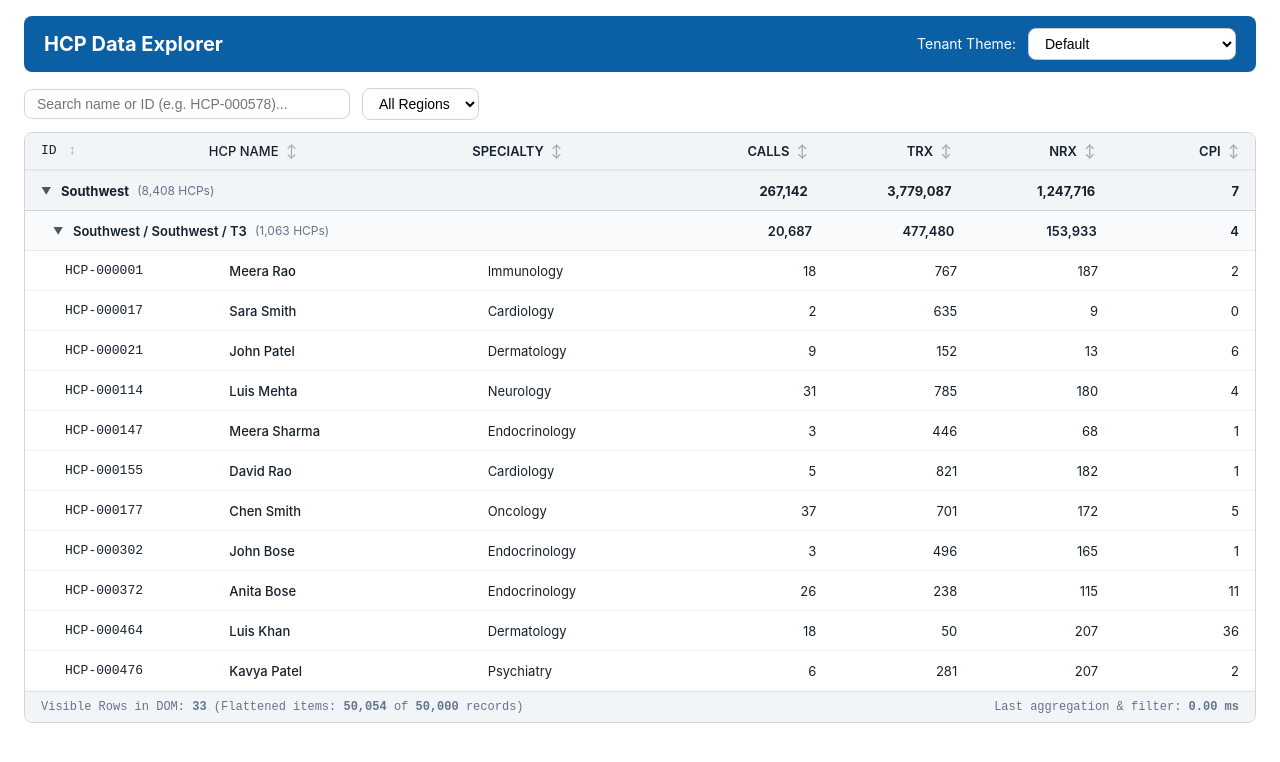
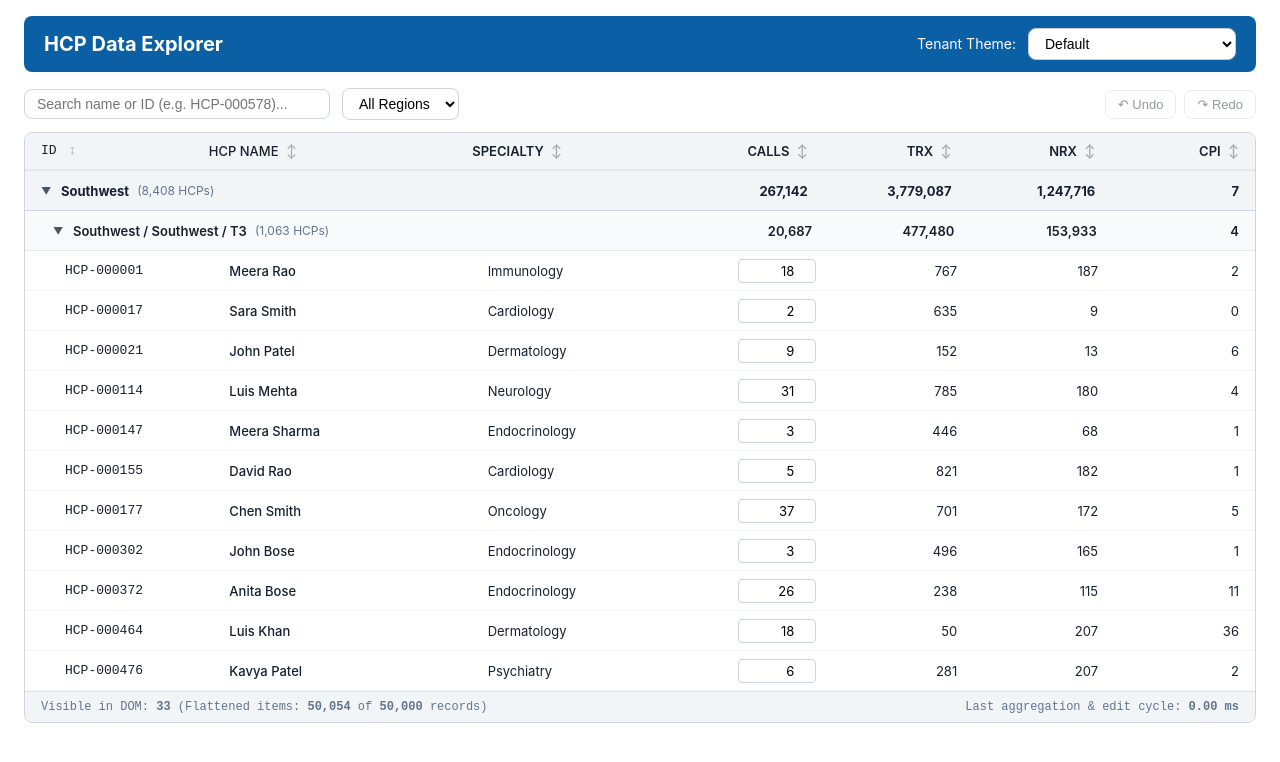
Before and after one commit to pankajsgithub/hcp-data-explorer, a React (Vite) app: page / in a window 1280 px wide. Shown: the top 762 px of the page. Built offline with nearby package versions, Linux system fonts and the light colour scheme.

Commit message:
implement async validated inline editing with cell lifecycle states

```diff
--- a/src/App.css
+++ b/src/App.css
@@ -248,3 +248,83 @@ body {
   font-family: monospace;
   font-size: var(--font-size-xs);
 }
+
+/* Inline Cell Editing & Lifecycle Colors */
+.cell-input-wrapper {
+  display: inline-flex;
+  align-items: center;
+  justify-content: flex-end;
+  gap: 4px;
+  width: 100%;
+}
+
+.cell-input {
+  width: 64px;
+  padding: 3px 6px;
+  font-size: var(--font-size-sm);
+  font-family: inherit;
+  text-align: right;
+  border: 1px solid var(--border-strong);
+  border-radius: calc(var(--border-radius) / 2);
+  outline: none;
+  background-color: transparent;
+  transition: background-color 0.15s ease, border-color 0.15s ease;
+}
+
+.cell-input:focus {
+  border-color: var(--color-primary);
+  background-color: #ffffff;
+  box-shadow: 0 0 0 2px rgba(11, 95, 165, 0.2);
+}
+
+/* In-flight Pending State: Pale Blue */
+.cell-input.status-pending {
+  background-color: #dbeafe !important;
+  border-color: #93c5fd !important;
+  color: #1e40af !important;
+  cursor: wait;
+}
+
+/* Validated Saved State: Soft Yellow */
+.cell-input.status-saved {
+  background-color: #fef9c3 !important;
+  border-color: #fde047 !important;
+  color: #854d0e !important;
+}
+
+/* Reverted / Rejected State: Pale Red */
+.cell-input.status-rejected {
+  background-color: #fee2e2 !important;
+  border-color: #fca5a5 !important;
+  color: #991b1b !important;
+}
+
+.cell-reject-icon {
+  font-size: 12px;
+  cursor: help;
+  user-select: none;
+}
+
+/* Toolbar Buttons */
+.btn-action {
+  padding: 6px 12px;
+  font-size: var(--font-size-sm);
+  font-weight: 500;
+  border-radius: var(--border-radius);
+  border: 1px solid var(--border-strong);
+  background-color: #ffffff;
+  color: var(--color-text);
+  cursor: pointer;
+  display: inline-flex;
+  align-items: center;
+  gap: 4px;
+}
+
+.btn-action:disabled {
+  opacity: 0.45;
+  cursor: not-allowed;
+}
+
+.btn-action:hover:not(:disabled) {
+  background-color: var(--row-hover-bg);
+}
--- a/src/App.tsx
+++ b/src/App.tsx
@@ -3,6 +3,7 @@ import { generateRows } from './starter/data-generator';
 import { TENANT_THEMES, DEFAULT_THEME, type TenantTheme } from './starter/theme-config';
 import { sanitizeTheme, applyThemeToCssVariables } from './utils/theme';
 import { buildFlattenedGridData } from './utils/aggregation';
+import { useTableStore } from './hooks/useTableStore';
 import { HcpGrid } from './components/HcpGrid';
 import type { SortConfig, SortDirection } from './types';
 import type { HcpRecord } from './starter/data-generator';
@@ -30,10 +31,13 @@ export function App() {
   const [regionFilter, setRegionFilter] = useState<string>('All');
   const [sortConfig, setSortConfig] = useState<SortConfig>({ column: 'calls', direction: null });
 
+  // Store: Edits, Async Validation & Command Stack
+  const { edits, commitEdit, undo, redo, canUndo, canRedo } = useTableStore();
+
   // 1. Generate 50,000 deterministic records once
   const rawRecords = useMemo(() => generateRows(42, 50000), []);
 
-  // 2. Build filtered, sorted, flattened grid data
+  // 2. Build filtered, sorted, flattened grid data incorporating saved edits
   const { flattenedRows, aggregationDuration } = useMemo(() => {
     const start = performance.now();
     const rows = buildFlattenedGridData(
@@ -41,14 +45,15 @@ export function App() {
       collapsedGroups,
       searchTerm,
       regionFilter,
-      sortConfig
+      sortConfig,
+      edits
     );
     const end = performance.now();
     return {
       flattenedRows: rows,
       aggregationDuration: end - start,
     };
-  }, [rawRecords, collapsedGroups, searchTerm, regionFilter, sortConfig]);
+  }, [rawRecords, collapsedGroups, searchTerm, regionFilter, sortConfig, edits]);
 
   // 3. Toggle group expand / collapse
   const handleToggleGroup = useCallback((groupKey: string) => {
@@ -63,7 +68,7 @@ export function App() {
     });
   }, []);
 
-  // 4. 3-State Column Sorting Cycle: asc -> desc -> none
+  // 4. 3-State Column Sorting Cycle
   const handleSort = useCallback((column: keyof HcpRecord | 'cpi') => {
     setSortConfig((prev) => {
       if (prev.column !== column) {
@@ -75,7 +80,24 @@ export function App() {
     });
   }, []);
 
-  // 5. Update theme
+  // 5. Global Keyboard Shortcuts: Ctrl+Z / Cmd+Z (Undo), Ctrl+Y / Cmd+Shift+Z (Redo)
+  useEffect(() => {
+    const handleKeyDown = (e: KeyboardEvent) => {
+      if ((e.ctrlKey || e.metaKey) && e.key.toLowerCase() === 'z') {
+        if (e.shiftKey) {
+          redo();
+        } else {
+          undo();
+        }
+      } else if ((e.ctrlKey || e.metaKey) && e.key.toLowerCase() === 'y') {
+        redo();
+      }
+    };
+    window.addEventListener('keydown', handleKeyDown);
+    return () => window.removeEventListener('keydown', handleKeyDown);
+  }, [undo, redo]);
+
+  // 6. Update theme
   useEffect(() => {
     let rawConfig: Partial<TenantTheme> | undefined;
     if (selectedTenant === 'default') {
@@ -110,8 +132,17 @@ export function App() {
         </div>
       </header>
 
-      {/* Filter & Search Toolbar */}
-      <div style={{ display: 'flex', gap: '12px', marginBottom: '12px', alignItems: 'center' }}>
+      {/* Control Toolbar */}
+      <div
+        style={{
+          display: 'flex',
+          justifyContent: 'space-between',
+          alignItems: 'center',
+          marginBottom: '12px',
+          gap: '12px',
+        }}
+      >
+        <div style={{ display: 'flex', gap: '12px', alignItems: 'center' }}>
           <input
             type="text"
             placeholder="Search name or ID (e.g. HCP-000578)..."
@@ -121,7 +152,7 @@ export function App() {
               padding: '6px 12px',
               borderRadius: 'var(--border-radius)',
               border: '1px solid var(--border-strong)',
-            width: '300px',
+              width: '280px',
               fontSize: '14px',
               outline: 'none',
             }}
@@ -147,6 +178,17 @@ export function App() {
           </select>
         </div>
 
+        {/* Undo / Redo Actions */}
+        <div style={{ display: 'flex', gap: '8px' }}>
+          <button className="btn-action" onClick={undo} disabled={!canUndo} title="Ctrl+Z">
+            ↶ Undo
+          </button>
+          <button className="btn-action" onClick={redo} disabled={!canRedo} title="Ctrl+Y">
+            ↷ Redo
+          </button>
+        </div>
+      </div>
+
       {/* Grid */}
       <main>
         <HcpGrid
@@ -154,8 +196,10 @@ export function App() {
           totalSourceRecords={rawRecords.length}
           renderDuration={aggregationDuration}
           sortConfig={sortConfig}
+          edits={edits}
           onSort={handleSort}
           onToggleGroup={handleToggleGroup}
+          onCommitEdit={commitEdit}
         />
       </main>
     </div>
--- a/src/components/HcpGrid.tsx
+++ b/src/components/HcpGrid.tsx
@@ -1,6 +1,6 @@
 import React, { useRef } from 'react';
 import { useVirtualizer } from '@tanstack/react-virtual';
-import type { FlattenedRow, SortConfig } from '../types';
+import type { CellEditState, FlattenedRow, SortConfig } from '../types';
 import type { HcpRecord } from '../starter/data-generator';
 import { calculateCPI } from '../utils/aggregation';
 
@@ -9,8 +9,10 @@ interface HcpGridProps {
   totalSourceRecords: number;
   renderDuration: number;
   sortConfig: SortConfig;
+  edits: Record<string, CellEditState>;
   onSort: (column: keyof HcpRecord | 'cpi') => void;
   onToggleGroup: (groupKey: string) => void;
+  onCommitEdit: (rowKey: string, val: number, original: number | string) => void;
 }
 
 export const HcpGrid: React.FC<HcpGridProps> = ({
@@ -18,8 +20,10 @@ export const HcpGrid: React.FC<HcpGridProps> = ({
   totalSourceRecords,
   renderDuration,
   sortConfig,
+  edits,
   onSort,
   onToggleGroup,
+  onCommitEdit,
 }) => {
   const parentRef = useRef<HTMLDivElement>(null);
 
@@ -82,7 +86,6 @@ export const HcpGrid: React.FC<HcpGridProps> = ({
           {virtualItems.map((virtualRow) => {
             const rowItem = rows[virtualRow.index];
 
-            // 1.Render Group Header Row
             if (rowItem.type === 'group') {
               const group = rowItem.data;
               const isRegion = group.level === 'region';
@@ -112,10 +115,16 @@ export const HcpGrid: React.FC<HcpGridProps> = ({
               );
             }
 
-            // 2. Render Leaf HCP Record Row
             const rec = rowItem.data;
-            const callsNum = typeof rec.calls === 'number' ? rec.calls : Number(rec.calls) || 0;
-            const cpi = calculateCPI(callsNum, rec.trx);
+            const edit = edits[rowItem.rowKey];
+            const currentVal =
+              edit !== undefined
+                ? edit.value
+                : typeof rec.calls === 'number'
+                ? rec.calls
+                : Number(rec.calls) || 0;
+            const cpi = calculateCPI(currentVal, rec.trx);
+            const statusClass = edit ? `status-${edit.status}` : '';
 
             return (
               <div
@@ -131,7 +140,34 @@ export const HcpGrid: React.FC<HcpGridProps> = ({
                 <div className="col-specialty">
                   {rec.specialty ?? <span className="null-value">null</span>}
                 </div>
-                <div className="col-num">{rec.calls}</div>
+                {/* Editable Calls Cell (FR-4) */}
+                <div className="col-num">
+                  <div className="cell-input-wrapper">
+                    <input
+                      type="number"
+                      className={`cell-input ${statusClass}`}
+                      disabled={edit?.status === 'pending'}
+                      defaultValue={currentVal}
+                      key={`${rowItem.rowKey}_${currentVal}`}
+                      onKeyDown={(e) => {
+                        if (e.key === 'Enter') {
+                          (e.target as HTMLInputElement).blur();
+                        }
+                      }}
+                      onBlur={(e) => {
+                        const nextVal = Number(e.target.value);
+                        if (!isNaN(nextVal)) {
+                          onCommitEdit(rowItem.rowKey, nextVal, rec.calls);
+                        }
+                      }}
+                    />
+                    {edit?.status === 'rejected' && (
+                      <span className="cell-reject-icon" title={edit.rejectionReason}>
+                        ⚠️
+                      </span>
+                    )}
+                  </div>
+                </div>
                 <div className="col-num">{rec.trx.toLocaleString()}</div>
                 <div className="col-num">{rec.nrx.toLocaleString()}</div>
                 <div className="col-cpi">{cpi ?? '—'}</div>
@@ -144,12 +180,12 @@ export const HcpGrid: React.FC<HcpGridProps> = ({
       {/* Metrics Bar */}
       <div className="grid-footer">
         <div>
-          Visible Rows in DOM: <strong>{virtualItems.length}</strong> (Flattened items:{' '}
+          Visible in DOM: <strong>{virtualItems.length}</strong> (Flattened items:{' '}
           <strong>{rows.length.toLocaleString()}</strong> of{' '}
           <strong>{totalSourceRecords.toLocaleString()}</strong> records)
         </div>
         <div>
-          Last aggregation & filter: <strong>{renderDuration.toFixed(2)} ms</strong>
+          Last aggregation & edit cycle: <strong>{renderDuration.toFixed(2)} ms</strong>
         </div>
       </div>
     </div>
--- /dev/null
+++ b/src/hooks/useTableStore.ts
@@ -0,0 +1,109 @@
+import { useState, useCallback, useRef } from 'react';
+import { validateCalls } from '../starter/mock-validator';
+import type { CellEditState } from '../types';
+
+export interface EditCommand {
+  rowKey: string;
+  prevValue: number;
+  nextValue: number;
+}
+
+export function useTableStore() {
+  const [edits, setEdits] = useState<Record<string, CellEditState>>({});
+  const undoStack = useRef<EditCommand[]>([]);
+  const redoStack = useRef<EditCommand[]>([]);
+
+  // 1. Commit and validate single cell edit
+  const commitEdit = useCallback(
+    async (rowKey: string, newValue: number, baseRecordValue: number | string) => {
+      const parsedBaseVal = typeof baseRecordValue === 'number' ? baseRecordValue : Number(baseRecordValue) || 0;
+      const currentSavedVal = edits[rowKey]?.status === 'saved' ? edits[rowKey].value : parsedBaseVal;
+
+      // No-op if value is unchanged
+      if (newValue === currentSavedVal) return;
+
+      // Prevent simultaneous commits if cell is already in-flight
+      if (edits[rowKey]?.status === 'pending') return;
+
+      // Enter 'pending' lifecycle state and lock input
+      setEdits((prev) => ({
+        ...prev,
+        [rowKey]: { value: newValue, status: 'pending', timestamp: Date.now() },
+      }));
+
+      try {
+        await validateCalls(newValue);
+
+        // Transition to 'saved'
+        setEdits((prev) => ({
+          ...prev,
+          [rowKey]: { value: newValue, status: 'saved', timestamp: Date.now() },
+        }));
+
+        // Push to Command History (non-snapshot)
+        undoStack.current.push({
+          rowKey,
+          prevValue: currentSavedVal,
+          nextValue: newValue,
+        });
+        redoStack.current = []; // Clear redo on new action
+      } catch (error: unknown) {
+        // Transition to 'rejected': revert to previous valid value & capture reason
+        const rejectionReason = typeof error === 'string' ? error : 'Validation failed';
+        setEdits((prev) => ({
+          ...prev,
+          [rowKey]: {
+            value: currentSavedVal,
+            status: 'rejected',
+            rejectionReason,
+            timestamp: Date.now(),
+          },
+        }));
+      }
+    },
+    [edits]
+  );
+
+  // 2. Undo Single Step
+  const undo = useCallback(() => {
+    const command = undoStack.current.pop();
+    if (!command) return;
+
+    redoStack.current.push(command);
+
+    setEdits((prev) => ({
+      ...prev,
+      [command.rowKey]: {
+        value: command.prevValue,
+        status: 'saved',
+        timestamp: Date.now(),
+      },
+    }));
+  }, []);
+
+  // 3. Redo Single Step
+  const redo = useCallback(() => {
+    const command = redoStack.current.pop();
+    if (!command) return;
+
+    undoStack.current.push(command);
+
+    setEdits((prev) => ({
+      ...prev,
+      [command.rowKey]: {
+        value: command.nextValue,
+        status: 'saved',
+        timestamp: Date.now(),
+      },
+    }));
+  }, []);
+
+  return {
+    edits,
+    commitEdit,
+    undo,
+    redo,
+    canUndo: undoStack.current.length > 0,
+    canRedo: redoStack.current.length > 0,
+  };
+}
--- a/src/utils/aggregation.ts
+++ b/src/utils/aggregation.ts
@@ -1,5 +1,5 @@
-import { type HcpRecord } from '../starter/data-generator';
-import type { FlattenedRow, GroupAggregate, SortConfig, SortDirection } from '../types';
+import type { HcpRecord } from '../starter/data-generator';
+import type { CellEditState, FlattenedRow, GroupAggregate, SortConfig, SortDirection } from '../types';
 
 export function calculateCPI(calls: number, trx: number): number | null {
   if (trx <= 0 || isNaN(calls) || isNaN(trx)) {
@@ -8,9 +8,6 @@ export function calculateCPI(calls: number, trx: number): number | null {
   return Math.round((calls / trx) * 100);
 }
 
-/**
- * Comparator for sorting values safely, putting nulls at the end
- */
 function compareValues(a: unknown, b: unknown, direction: SortDirection): number {
   if (direction === null) return 0;
   const mod = direction === 'asc' ? 1 : -1;
@@ -32,24 +29,24 @@ export function buildFlattenedGridData(
   collapsedGroups: Set<string>,
   searchTerm: string,
   regionFilter: string,
-  sortConfig: SortConfig
+  sortConfig: SortConfig,
+  edits: Record<string, CellEditState>
 ): FlattenedRow[] {
   const query = searchTerm.trim().toLowerCase();
   const isSearching = query.length > 0;
 
-  // 1. Group matching records into Region -> Territory
   const tree = new Map<string, Map<string, { record: HcpRecord; rowKey: string }[]>>();
 
   for (let i = 0; i < records.length; i++) {
     const row = records[i];
     const rowKey = `${row.id}_${i}`;
 
-    // Apply Region Filter
+    // Apply region filter if active
     if (regionFilter !== 'All' && row.region !== regionFilter) {
       continue;
     }
 
-    // Apply Search Filter on Name or ID
+    // Apply search filter if active
     if (isSearching) {
       const matchName = row.name.toLowerCase().includes(query);
       const matchId = row.id.toLowerCase().includes(query);
@@ -66,8 +63,7 @@ export function buildFlattenedGridData(
     }
     territoryMap.get(row.territory)!.push({ record: row, rowKey });
   }
-
-  // 2. Build aggregated group objects
+  // Build aggregated group objects for regions and territories, then flatten into a single array for rendering
   interface RegionAggEntry {
     aggregate: GroupAggregate;
     territoryRows: {
@@ -94,9 +90,17 @@ export function buildFlattenedGridData(
       let terrTrx = 0;
       let terrNrx = 0;
 
-      items.forEach(({ record }) => {
-        const parsedCalls = typeof record.calls === 'number' ? record.calls : Number(record.calls) || 0;
-        terrCalls += parsedCalls;
+      items.forEach(({ record, rowKey }) => {
+        const edit = edits[rowKey];
+        // Pending edits are strictly excluded from aggregates; only saved edits apply (FR-2 / FR-4)
+        const activeCalls =
+          edit && edit.status === 'saved'
+            ? edit.value
+            : typeof record.calls === 'number'
+            ? record.calls
+            : Number(record.calls) || 0;
+
+        terrCalls += activeCalls;
         terrTrx += record.trx;
         terrNrx += record.nrx;
       });
@@ -117,21 +121,28 @@ export function buildFlattenedGridData(
         collapsed: isTerrCollapsed,
       };
 
-      // Sort leaf records inside territory if sort is active
+      // Sort items inside territory
       const sortedItems = [...items];
       if (sortConfig.direction) {
         sortedItems.sort((a, b) => {
           let valA: unknown;
           let valB: unknown;
 
+          const getCallsValue = (item: { record: HcpRecord; rowKey: string }) => {
+            const ed = edits[item.rowKey];
+            return ed && ed.status === 'saved'
+              ? ed.value
+              : typeof item.record.calls === 'number'
+              ? item.record.calls
+              : Number(item.record.calls) || 0;
+          };
+
           if (sortConfig.column === 'cpi') {
-            const callsA = typeof a.record.calls === 'number' ? a.record.calls : Number(a.record.calls) || 0;
-            const callsB = typeof b.record.calls === 'number' ? b.record.calls : Number(b.record.calls) || 0;
-            valA = calculateCPI(callsA, a.record.trx);
-            valB = calculateCPI(callsB, b.record.trx);
+            valA = calculateCPI(getCallsValue(a), a.record.trx);
+            valB = calculateCPI(getCallsValue(b), b.record.trx);
           } else if (sortConfig.column === 'calls') {
-            valA = typeof a.record.calls === 'number' ? a.record.calls : Number(a.record.calls) || 0;
-            valB = typeof b.record.calls === 'number' ? b.record.calls : Number(b.record.calls) || 0;
+            valA = getCallsValue(a);
+            valB = getCallsValue(b);
           } else {
             valA = a.record[sortConfig.column as keyof HcpRecord];
             valB = b.record[sortConfig.column as keyof HcpRecord];
@@ -164,7 +175,7 @@ export function buildFlattenedGridData(
     regionAggregates.push({ aggregate: regionAggregate, territoryRows: territoryAggList });
   }
 
-  // 3. Sort Region and Territory groups by aggregate values if numeric column is sorted
+  // Sort groups by aggregate value
   if (sortConfig.direction) {
     const getGroupValue = (agg: GroupAggregate) => {
       switch (sortConfig.column) {
@@ -176,12 +187,12 @@ export function buildFlattenedGridData(
       }
     };
 
-    // Sort Regions
+    // Sort regions
     regionAggregates.sort((a, b) =>
       compareValues(getGroupValue(a.aggregate), getGroupValue(b.aggregate), sortConfig.direction)
     );
 
-    // Sort Territories within each Region
+    // Sort territories within each region
     regionAggregates.forEach((reg) => {
       reg.territoryRows.sort((a, b) =>
         compareValues(getGroupValue(a.aggregate), getGroupValue(b.aggregate), sortConfig.direction)
@@ -189,7 +200,7 @@ export function buildFlattenedGridData(
     });
   }
 
-  // 4. Flatten hierarchy into 1D list
+  // Flatten the hierarchical structure into a single array for rendering
   const flattened: FlattenedRow[] = [];
 
   for (const reg of regionAggregates) {
```
Lines whose indentation alone changed are shown as unchanged.
